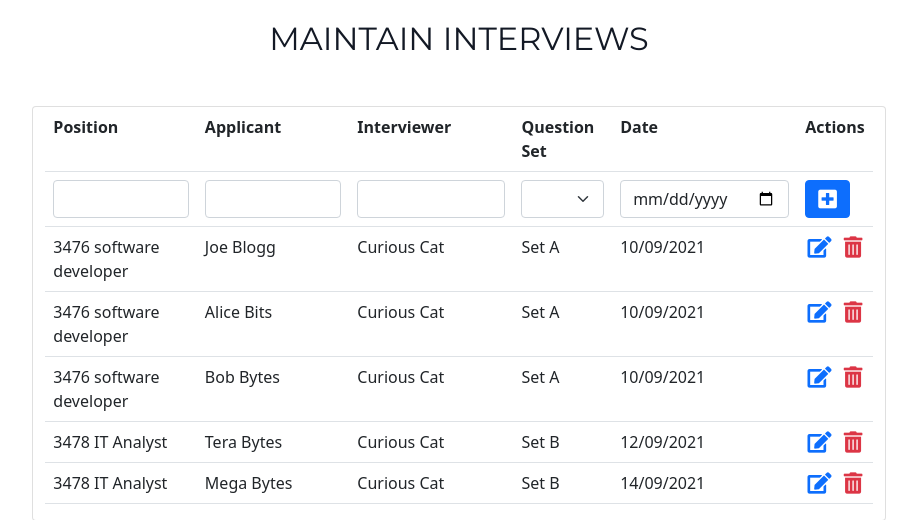
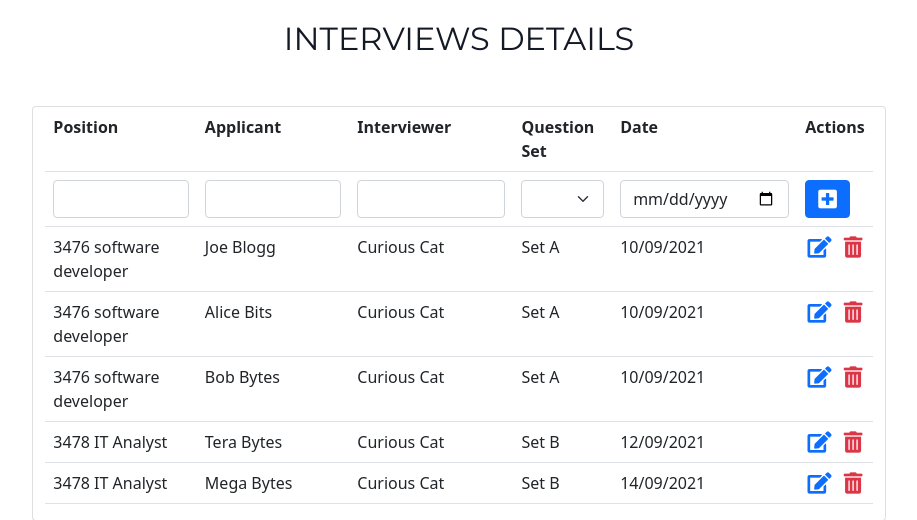
Before and after one commit to ruszkipista/access4all, a Flask app: page /interviews in a window 1280 px wide. Shown: the part 62-582 px from the top of the page, without its empty margins (181-1098 px from the left). Run offline with Flask 2, Linux system fonts and the light colour scheme.

Commit message:
Change header for interviews page

```diff
--- a/templates/interviews.html
+++ b/templates/interviews.html
@@ -19,7 +19,7 @@
         </div>
     {% endif %}
 {% endwith %}
-  <h1 class="section-heading text-center">Maintain {{ coll_fieldcat['description'] }}</h1>
+  <h1 class="section-heading text-center">{{ coll_fieldcat['description'] }} Details</h1>
 </section>
 
 <!-- TABLE -->
```
